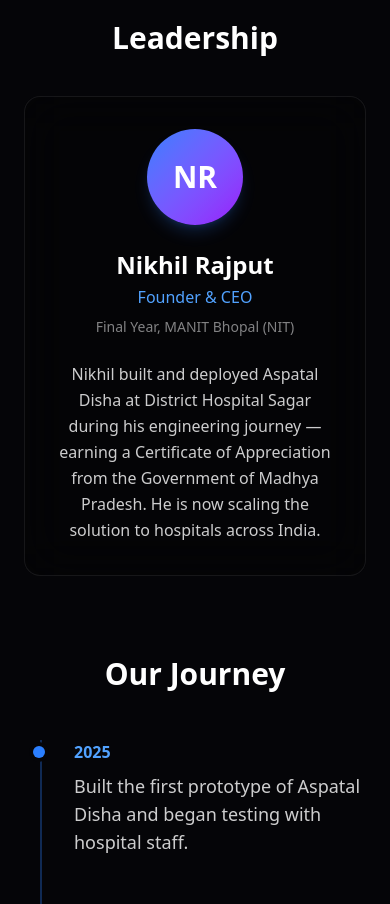
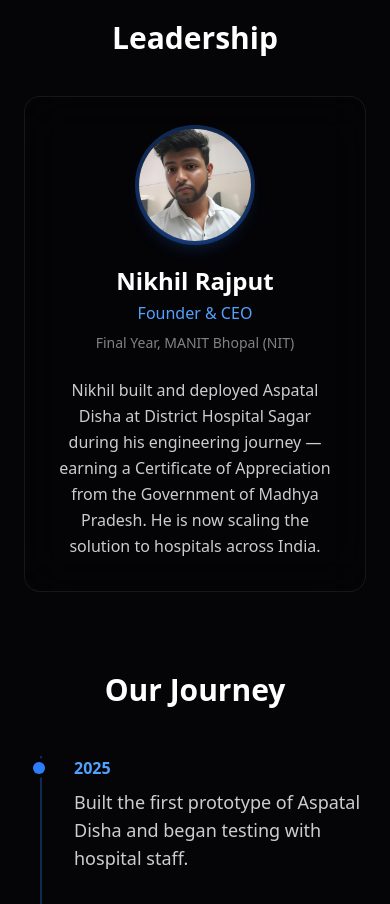
Before and after one commit to NikhilR5577/KalpanaTechLabs, a React (Vite) app: page /about in a window 390 px wide. Shown: the part 2000-2904 px from the top of the page. Built offline with nearby package versions, Linux system fonts and the light colour scheme.

Commit message:
feat: add founder photo to About page, complete mobile audit

```diff
--- a/src/pages/AboutPage.jsx
+++ b/src/pages/AboutPage.jsx
@@ -87,9 +87,11 @@
           <div className="mb-20">
             <h2 className="text-3xl font-bold mb-10 text-center">Leadership</h2>
             <div className="max-w-2xl mx-auto bg-black/20 backdrop-blur-xl border border-white/[0.08] rounded-2xl p-8 text-center hover:border-white/20 transition-colors">
-              <div className="w-24 h-24 rounded-full bg-gradient-to-br from-blue-500 to-purple-600 flex items-center justify-center text-3xl font-bold text-white mx-auto mb-6 shadow-lg shadow-blue-500/20">
-                NR
-              </div>
+              <img
+                src="/nikhil_photo.jpg"
+                alt="Nikhil Rajput"
+                className="w-28 h-28 rounded-full object-cover mx-auto mb-6 ring-4 ring-blue-500/30 shadow-lg shadow-blue-500/20"
+              />
               <h3 className="text-2xl font-bold mb-1">Nikhil Rajput</h3>
               <p className="text-blue-400 font-medium mb-2">Founder & CEO</p>
               <p className="text-white/50 text-sm mb-6">Final Year, MANIT Bhopal (NIT)</p>
```
Also changed, not shown: public/nikhil_photo.jpg (added).
